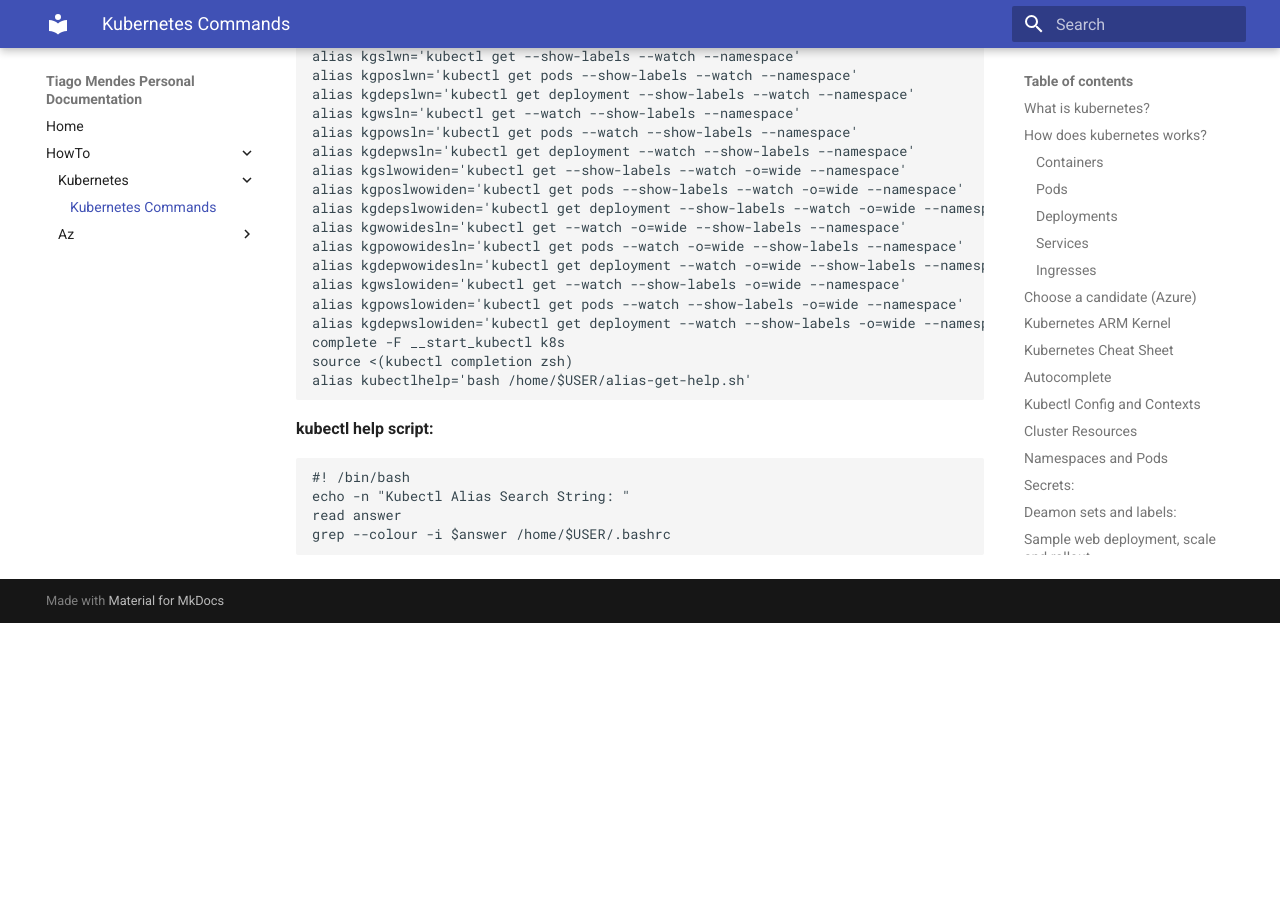
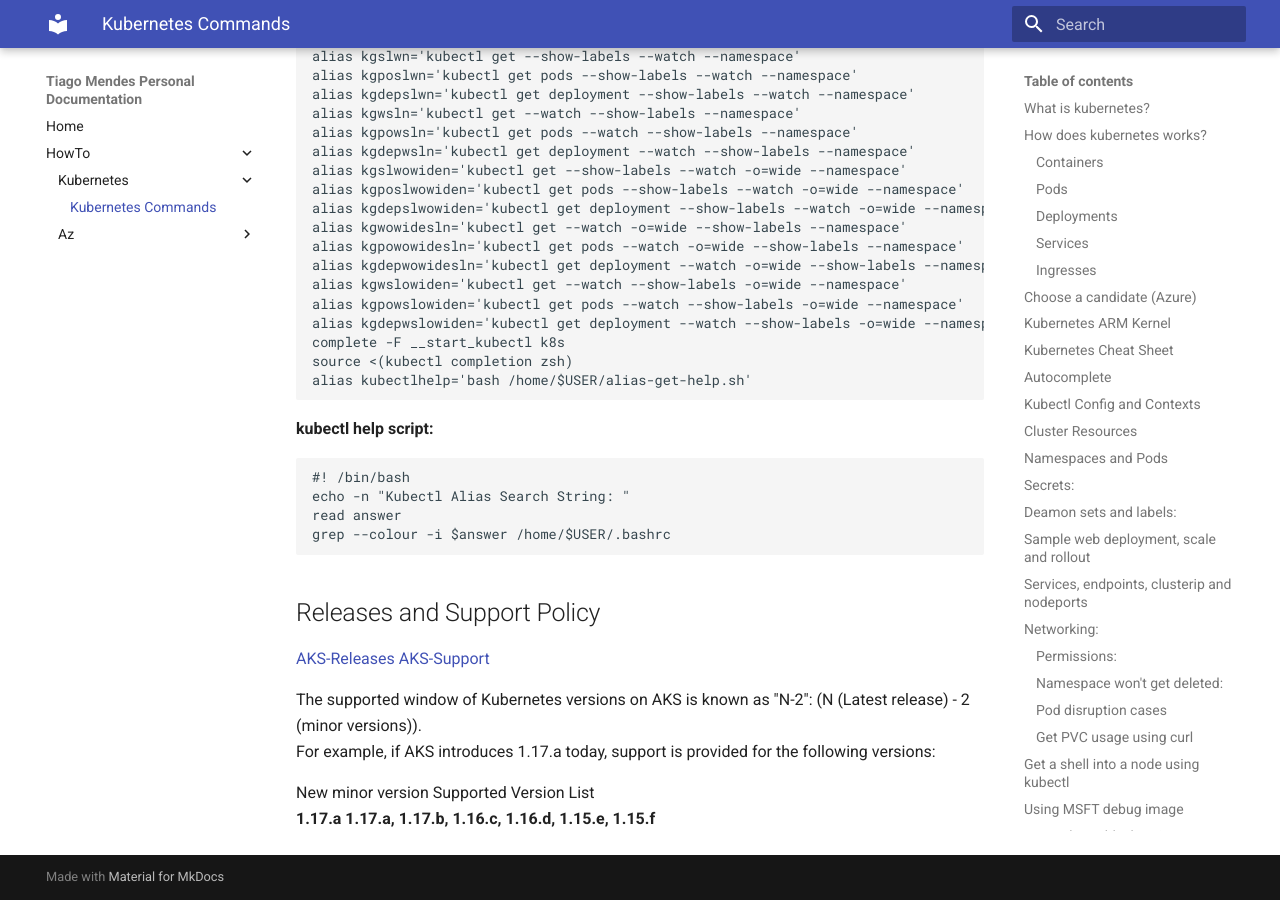
Before and after one commit to tmcmm/k8s-documentation, an MkDocs documentation site: the page built from docs/howto/kubernetes/kubernetes-help.md, in a window 1280 px wide and 900 px high, scrolled down 44952 px. Built offline with MkDocs 1.6.1 and Material for MkDocs 9.7.7, drawn with Linux system fonts in a browser that asks for light colours; before the commit the page ends 45575 px from its top, so only the background shows below that.

Commit message:
Update kubernetes-help.md

````diff
--- a/docs/howto/kubernetes/kubernetes-help.md
+++ b/docs/howto/kubernetes/kubernetes-help.md
@@ -2013,3 +2013,12 @@ echo -n "Kubectl Alias Search String: "
 read answer
 grep --colour -i $answer /home/$USER/.bashrc
 ```
+## Releases and Support Policy
+[AKS-Releases](https://github.com/Azure/AKS/releases/tag/2021-05-20 "AKS Releases")
+[AKS-Support](https://docs.microsoft.com/en-us/azure/aks/supported-kubernetes-versions "AKS Support")
+
+The supported window of Kubernetes versions on AKS is known as "N-2": (N (Latest release) - 2 (minor versions)).<br>
+For example, if AKS introduces 1.17.a today, support is provided for the following versions:<br>
+
+New minor version	Supported Version List<br>
+__1.17.a__	__1.17.a, 1.17.b, 1.16.c, 1.16.d, 1.15.e, 1.15.f__
````
